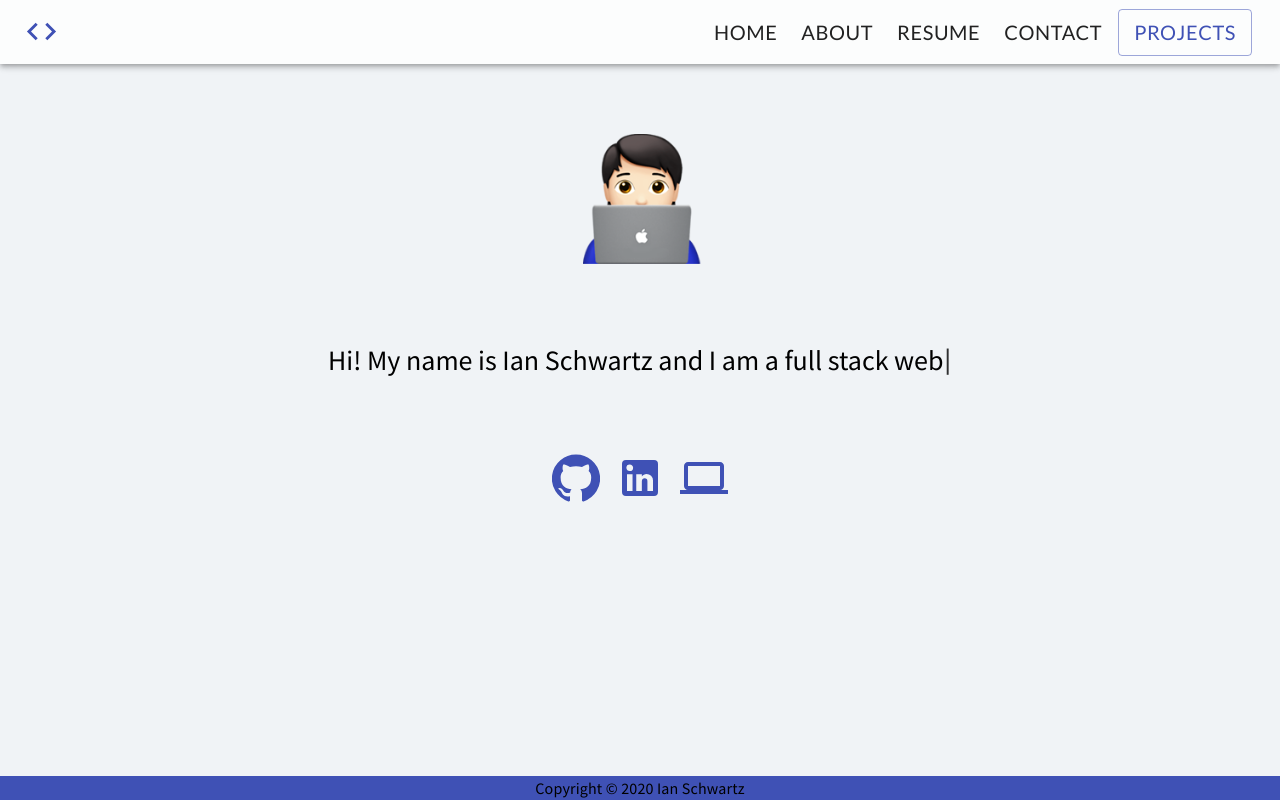
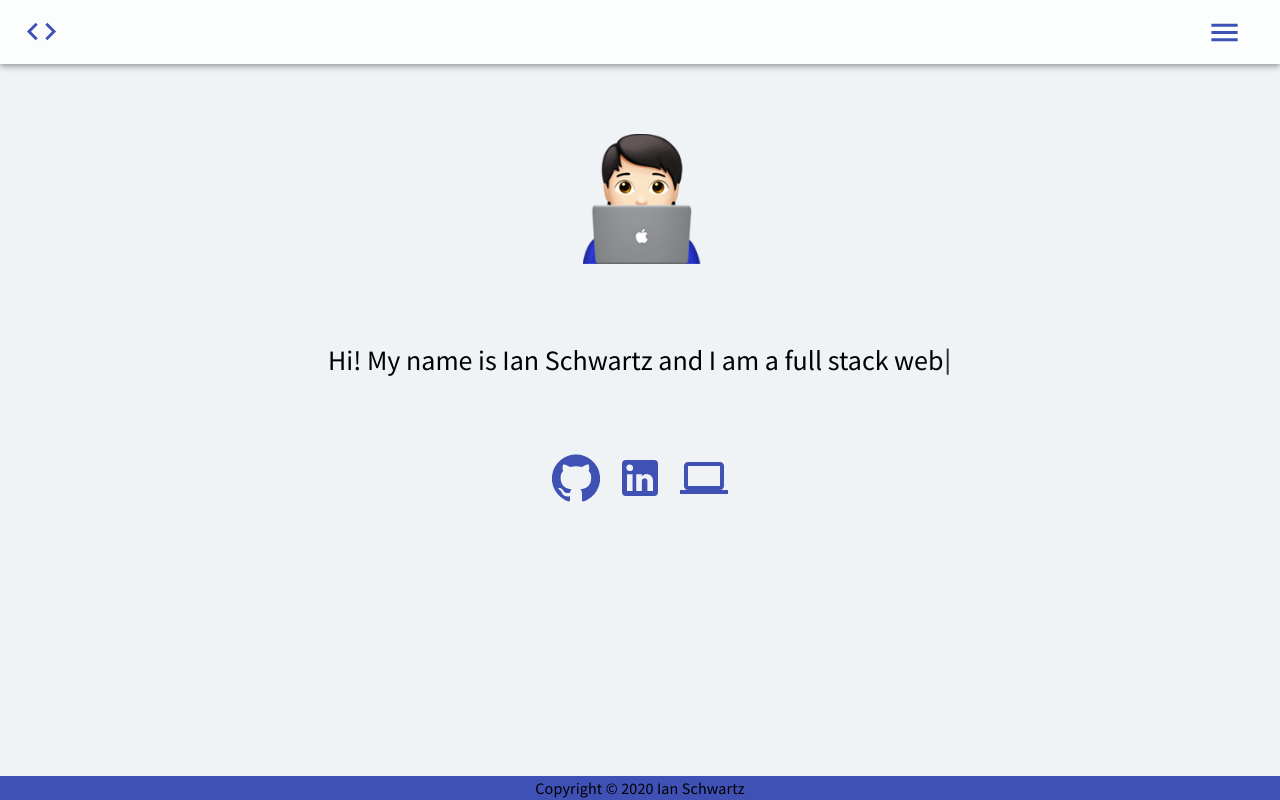
Before and after one commit to ian-schwartz/portfolio, a React (Create React App) app: page / in a window 1280 px wide. Built offline with nearby package versions, Linux system fonts and the light colour scheme.

Commit message:
added menu

```diff
--- a/src/components/Nav.js
+++ b/src/components/Nav.js
@@ -1,10 +1,13 @@
-import React from "react";
+import React, { useState } from "react";
 import { Link } from "react-router-dom";
 import { makeStyles } from "@material-ui/core/styles";
 import AppBar from "@material-ui/core/AppBar";
 import Toolbar from "@material-ui/core/Toolbar";
 import Button from "@material-ui/core/Button";
 import CodeIcon from "@material-ui/icons/Code";
+import MenuIcon from "@material-ui/icons/Menu";
+import Menu from "@material-ui/core/Menu";
+import MenuItem from "@material-ui/core/MenuItem";
 
 const useStyles = makeStyles((theme) => ({
   link: {
@@ -24,45 +27,78 @@ const useStyles = makeStyles((theme) => ({
 
 const Nav = () => {
   const classes = useStyles();
+  const [anchorEl, setAnchorEl] = useState(null);
+
+  const handleClick = (event) => {
+    setAnchorEl(event.currentTarget);
+  };
+
+  const handleClose = () => {
+    setAnchorEl(null);
+  };
+
   return (
     <>
       <AppBar className={classes.appBar}>
-        <Toolbar className="nav-container">
-          <Link to="/">
-            <CodeIcon color="primary" fontSize="large" />
-          </Link>
-          <div className="nav-links">
-            <Link to="/" className={classes.link}>
-              <Button className={classes.button} id="home-btn">
+        {/* <Link to='/' className={classes.link}>
+          <Button className={classes.button} id='home-btn'>
             Home
           </Button>
+        </Link> */}
+
+        <Toolbar className='nav-container'>
+        <Link to='/'>
+            <CodeIcon color='primary' fontSize='large' />
           </Link>
-            <Link to="/about" className={classes.link}>
+          <Button
+            aria-controls='simple-menu'
+            aria-haspopup='true'
+            onClick={handleClick}
+          >
+            <MenuIcon color='primary' fontSize='large' />
+          </Button>
+          <Menu
+            id='simple-menu'
+            anchorEl={anchorEl}
+            keepMounted
+            open={Boolean(anchorEl)}
+            onClose={handleClose}
+          >
+            <MenuItem onClick={handleClose}>
+              {" "}
+              <Link to='/about' className={classes.link}>
                 <Button className={classes.button}>About</Button>
               </Link>
+            </MenuItem>
+            <MenuItem onClick={handleClose}>
               <a
-              href="https://resume.creddle.io/resume/bbjuttd019o"
+                href='https://resume.creddle.io/resume/bbjuttd019o'
                 className={classes.link}
-              target="_blank"
-              rel="noopener noreferrer"
+                target='_blank'
+                rel='noopener noreferrer'
               >
                 <span>
                   <Button className={classes.button}>Resume</Button>
                 </span>
               </a>
-            <Link to="/contact" className={classes.link}>
+            </MenuItem>
+            <MenuItem onClick={handleClose}>
+              <Link to='/contact' className={classes.link}>
                 <Button className={classes.button}>Contact</Button>
               </Link>
-            <Link to="/projects" className={classes.link}>
+            </MenuItem>
+            <MenuItem onClick={handleClose}>
+              <Link to='/projects' className={classes.link}>
                 <Button
-                color="primary"
-                variant="outlined"
+                  color='primary'
+                  variant='outlined'
                   className={classes.button}
                 >
                   Projects
                 </Button>
               </Link>
-          </div>
+            </MenuItem>
+          </Menu>
         </Toolbar>
       </AppBar>
     </>
```
Lines whose indentation alone changed are shown as unchanged.
